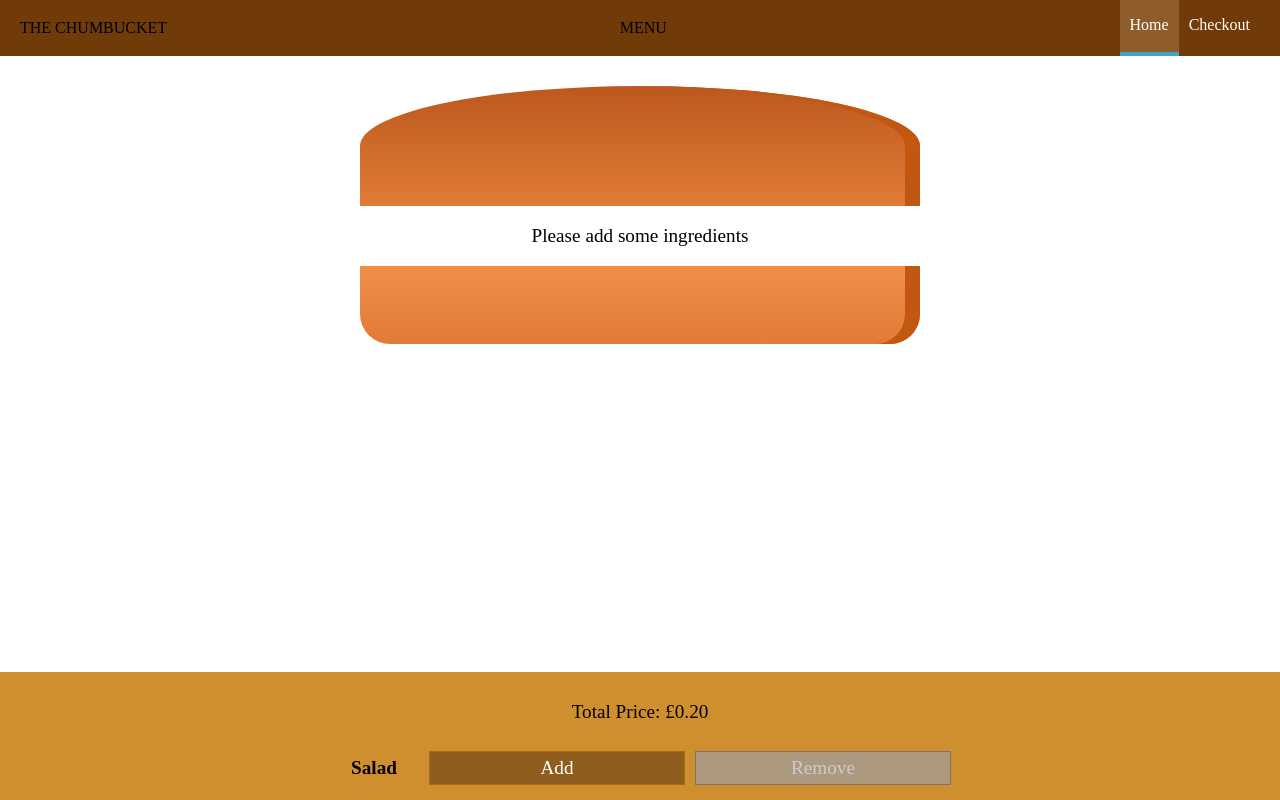
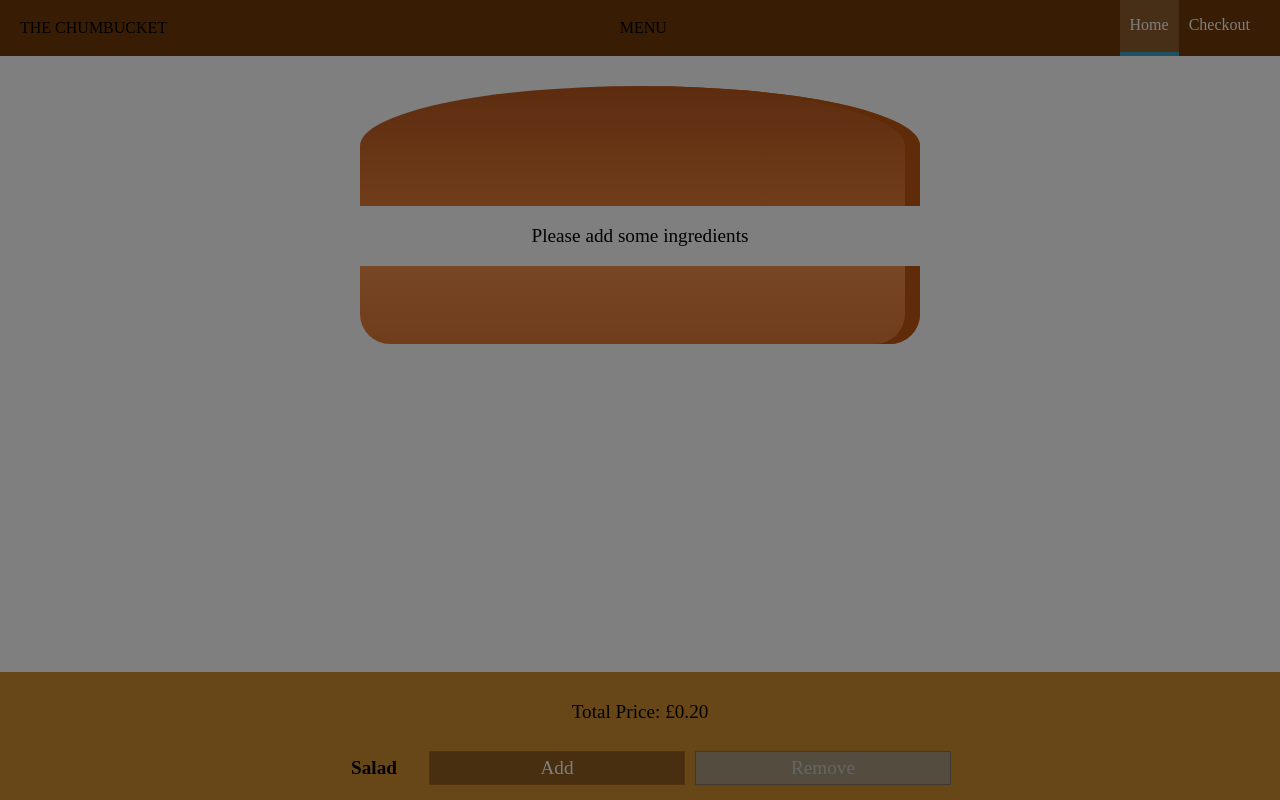
Before and after one commit to AxSch/burger-app, a React app: page / in a window 1280 px wide. Shown: the top 800 px of the page. Built offline with nearby package versions, Linux system fonts and the light colour scheme; a web font is replaced by a local one.

Commit message:
feat: Used context and passed through relevant context props to the Backdrop component

```diff
--- a/src/components/Navigation/SideDrawer/SideDrawer.tsx
+++ b/src/components/Navigation/SideDrawer/SideDrawer.tsx
@@ -1,6 +1,8 @@
 import React from 'react'
 import styled from 'styled-components'
 import NavItems from '../NavItems/NavItems'
+import Backdrop from '../../../components/UI/Backdrop/Backdrop'
+import SideBarContext from '../../../context/SideBarContext';
 
 const StyledSideDrawer = styled.div`
   position: fixed;
@@ -33,12 +35,16 @@ interface ISideDrawer {
 }
 
 const SideDrawer: React.FunctionComponent<ISideDrawer> = () => {
+  const context = React.useContext(SideBarContext)
   return (
-    <StyledSideDrawer>
-      <nav>
-        <NavItems />
-      </nav>
-    </StyledSideDrawer>
+    <>
+      <Backdrop isVisible={context.isVisible} clicked={() => context.setIsVisible(false)} />
+      <StyledSideDrawer>
+        <nav>
+          <NavItems />
+        </nav>
+      </StyledSideDrawer>
+    </>
   )
 }
 
```
